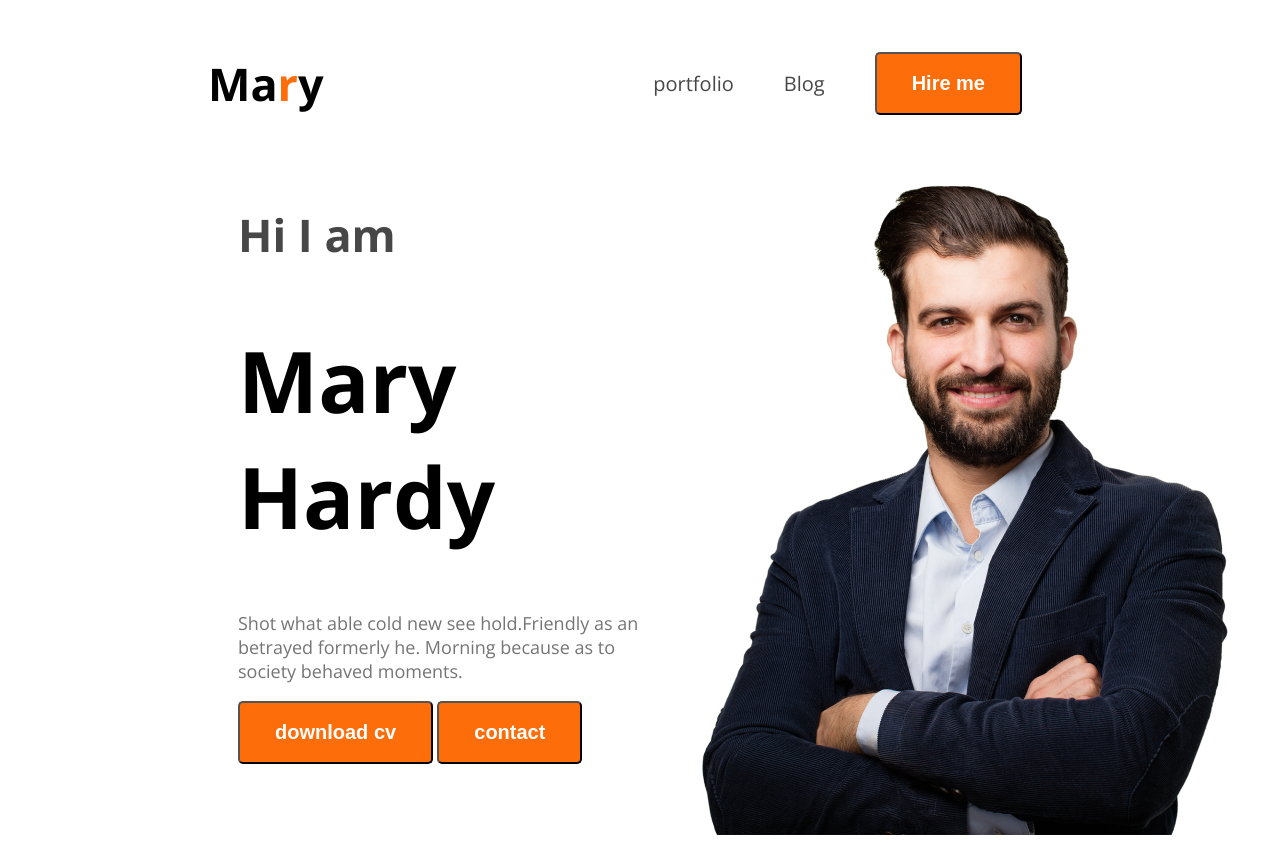
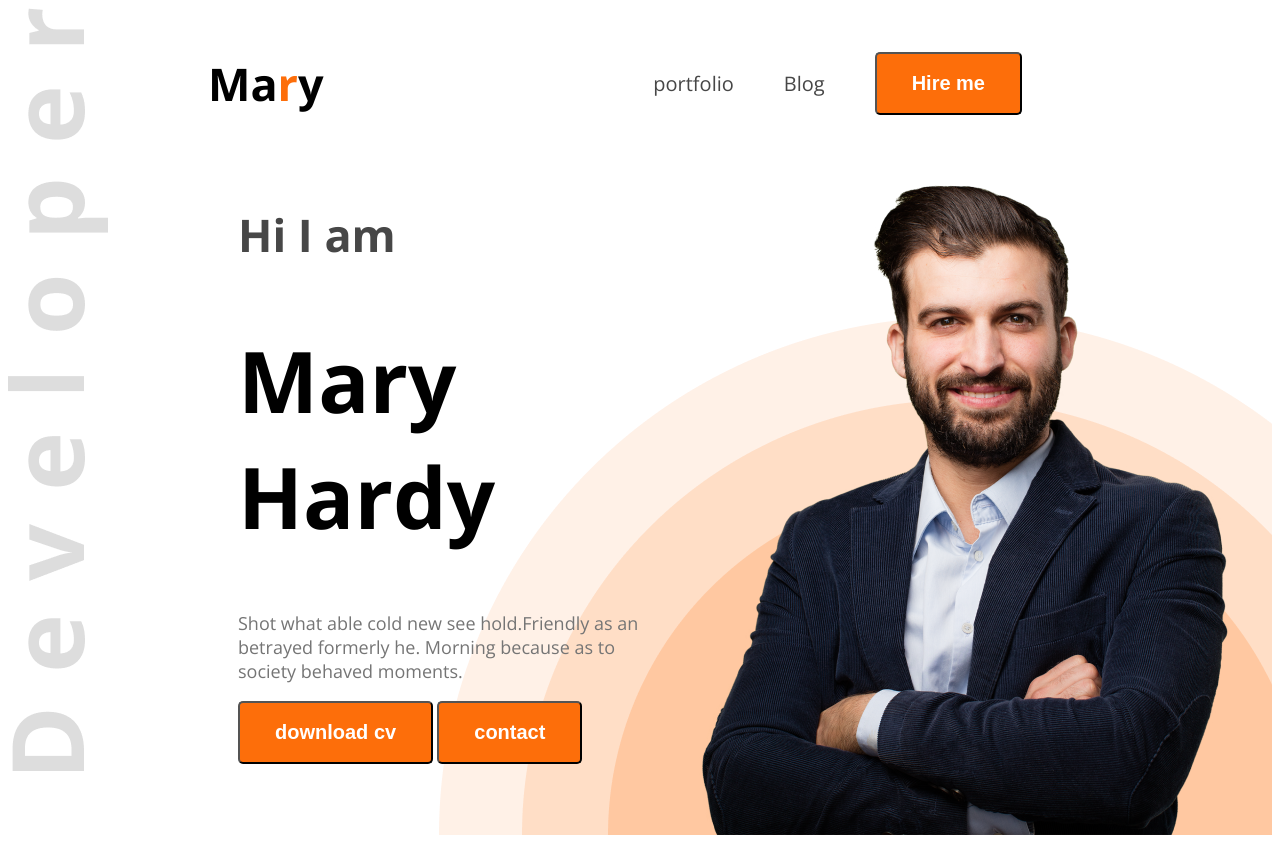
Before and after one commit to Cpaul5/web-developer-portfolio, a plain HTML site: page index.html in a window 1280 px wide. Drawn offline with nearby package versions, Linux system fonts and the light colour scheme.

Commit message:
both header background added

```diff
--- a/index.html
+++ b/index.html
@@ -13,8 +13,7 @@
 </head>
 
 <body class="open-sans-normal">
-
-    <head>
+    <header class="header">
         <nav>
             <h3 class="nav-title">Ma<span class="text-primary">r</span>y</h3>
 
@@ -39,7 +38,7 @@
 
         </div>
 
-    </head>
+    </header>
     <main>
 
 
--- a/styles/portfolio.css
+++ b/styles/portfolio.css
@@ -6,6 +6,16 @@
   font-variation-settings:
     "wdth" 100;
 }
+
+.header{
+    background-image: url('../images/developer.png'), url('../images/header_bg.png');
+    background-repeat: no-repeat;
+    background-position: top left, bottom right;
+    /* background-position: top left bottom right; mane 1st background ta top and left e jabe and second background ta bottom right*/
+}
+
+/* header */
+
 
 /* shared style */
 
@@ -59,5 +69,7 @@ nav li a{
 }
 .banner{
     display: flex;
-    justify-content: space-between; margin: 0 35px 0 230px;
+    justify-content: space-between;
+    /* margin: 0 35px 0 230px; upor dan nich bam diker margin*/
+    margin: 0 35px 0 230px;
 }
```
Also changed, not shown: images/FB_IMG_16130347069825405.jpg (deleted).
